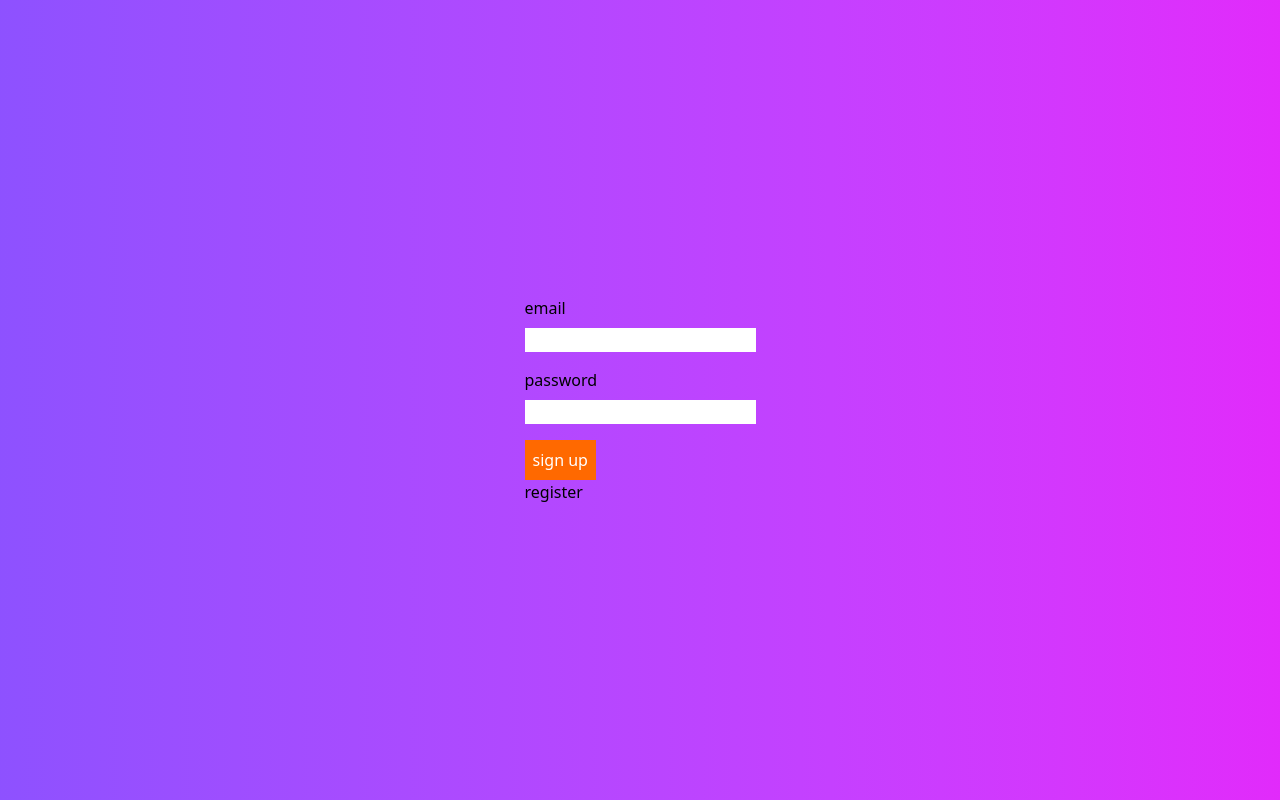
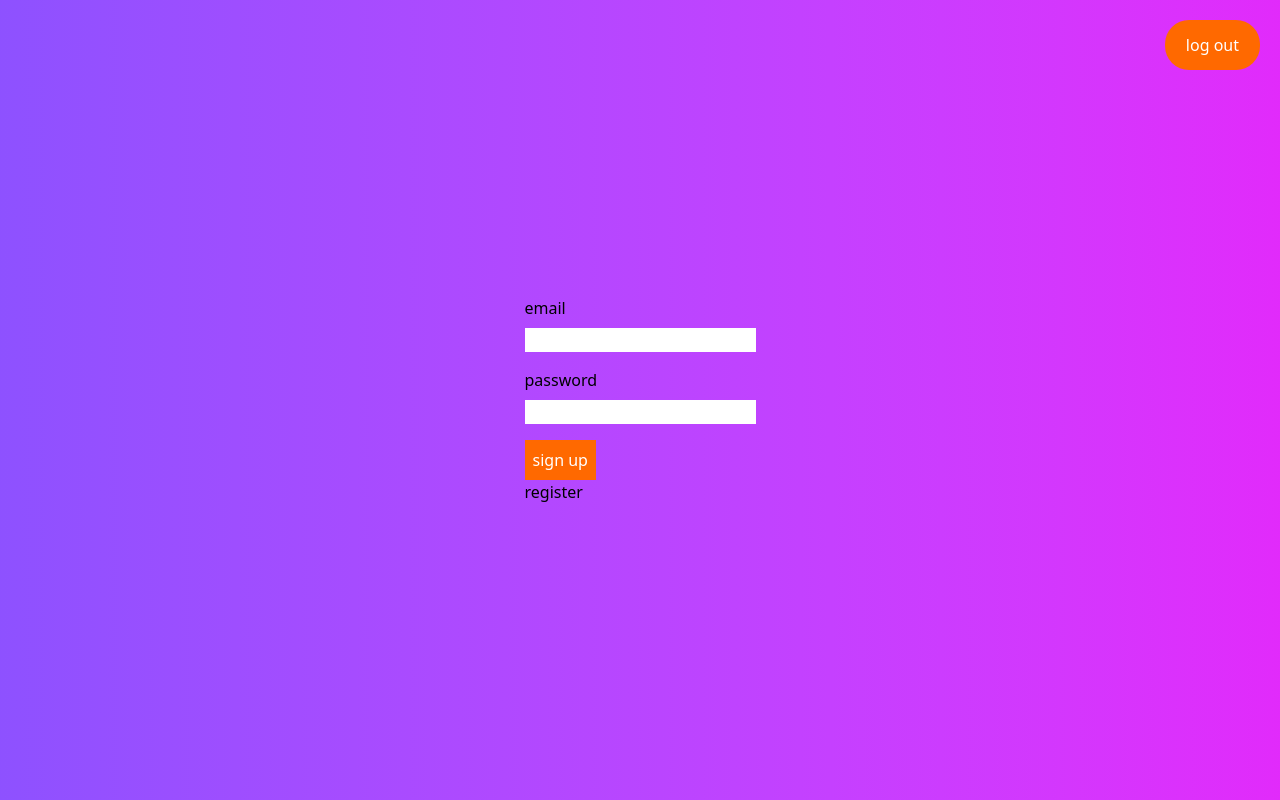
Before and after one commit to parvin-noori/to-do-list, a React (Vite) app: page /login in a window 1280 px wide. Built offline with nearby package versions, Linux system fonts and the light colour scheme.

Commit message:
log out feauter

```diff
--- /dev/null
+++ b/src/contexts/user/user-context.jsx
@@ -0,0 +1,3 @@
+import { createContext } from "react";
+
+const userContext = createContext();
--- a/src/layout/MainLayout.jsx
+++ b/src/layout/MainLayout.jsx
@@ -1,9 +1,22 @@
 import React from "react";
-import { Outlet } from "react-router";
+import { Outlet, useNavigate } from "react-router";
 
 export default function MainLayout() {
+  const navigate = useNavigate();
+
+  const handleClick = () => {
+    localStorage.removeItem("token");
+    navigate("/login");
+  };
   return (
     <div className="bg-gradient-to-r from-violet-500 to-fuchsia-500 h-svh grid place-content-center">
+      <button
+        type="button"
+        onClick={handleClick}
+        className="cursor-pointer text-white border border-transparent bg-orange-500 fixed top-5 right-5 py-3 px-5 rounded-3xl hover:bg-white hover:border-orange-500 hover:text-orange-500"
+      >
+        log out
+      </button>
       <Outlet />
     </div>
   );
```
